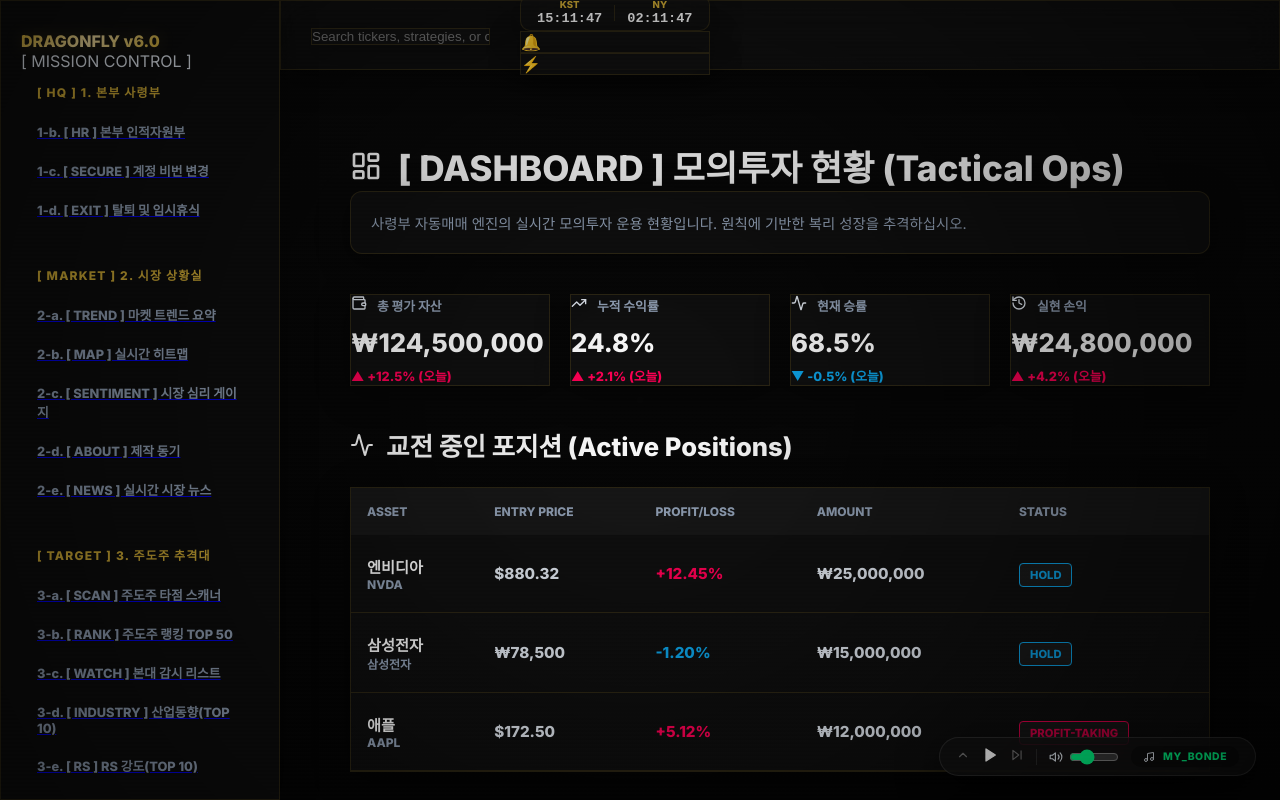
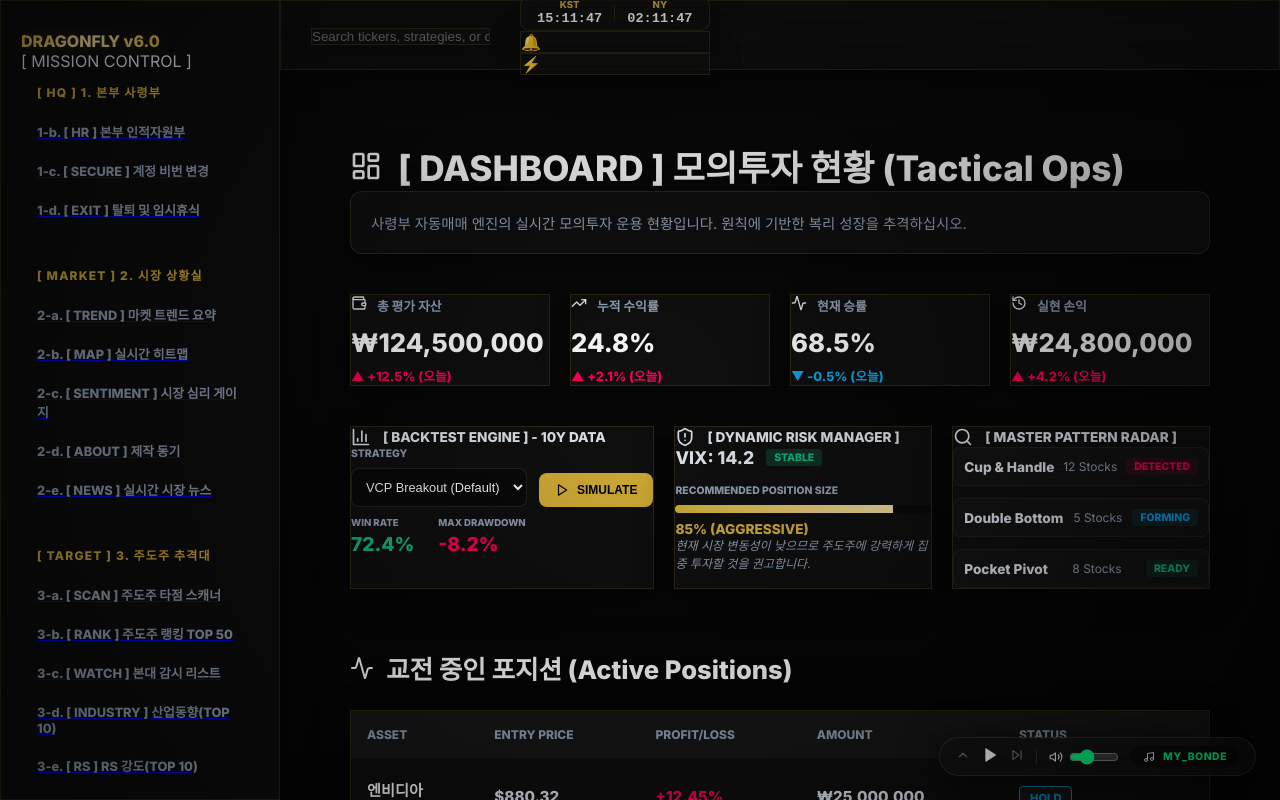
Before and after one commit to turtle-scanner/AUTO-BONDE, a Next.js app in the folder v6_terminal/: page /auto/dashboard in a window 1280 px wide. Shown: the top 800 px of the page. Built offline with nearby package versions, Linux system fonts and the light colour scheme.

Commit message:
Feature: Add Advanced Strategy (Backtest, Risk Manager, Pattern Radar) to Auto Dashboard

```diff
--- a/v6_terminal/app/auto/dashboard/page.tsx
+++ b/v6_terminal/app/auto/dashboard/page.tsx
@@ -2,7 +2,20 @@
 
 import React from 'react';
 import GlassCard from '@/components/GlassCard';
-import { LayoutDashboard, TrendingUp, TrendingDown, Wallet, Activity, History } from 'lucide-react';
+import {
+  LayoutDashboard,
+  TrendingUp,
+  TrendingDown,
+  Wallet,
+  Activity,
+  History,
+  Play,
+  ShieldAlert,
+  BarChart3,
+  Search,
+  Zap,
+  Percent
+} from 'lucide-react';
 
 export default function AutoDashboardPage() {
   const stats = [
@@ -42,6 +55,79 @@ export default function AutoDashboardPage() {
             </div>
           </GlassCard>
         ))}
+      </div>
+
+      {/* STRATEGIC MODULES GRID */}
+      <div className="strategic-grid">
+        {/* 1. Backtest Engine */}
+        <GlassCard className="strat-module backtest-module">
+          <div className="module-header">
+            <BarChart3 size={20} className="gold" /> [ BACKTEST ENGINE ] - 10Y DATA
+          </div>
+          <div className="module-content">
+            <div className="backtest-controls">
+              <div className="input-group">
+                <label>Strategy</label>
+                <select className="glass-select">
+                  <option>VCP Breakout (Default)</option>
+                  <option>Cup & Handle</option>
+                  <option>Pocket Pivot</option>
+                </select>
+              </div>
+              <button className="run-btn"><Play size={14} /> SIMULATE</button>
+            </div>
+            <div className="results-display">
+              <div className="res-item">
+                <span className="res-label">WIN RATE</span>
+                <span className="res-val status-up">72.4%</span>
+              </div>
+              <div className="res-item">
+                <span className="res-label">MAX DRAWDOWN</span>
+                <span className="res-val status-down">-8.2%</span>
+              </div>
+            </div>
+          </div>
+        </GlassCard>
+
+        {/* 2. Dynamic Position Sizing */}
+        <GlassCard className="strat-module risk-module">
+          <div className="module-header">
+            <ShieldAlert size={20} className="gold" /> [ DYNAMIC RISK MANAGER ]
+          </div>
+          <div className="module-content">
+            <div className="vix-monitor">
+              <div className="vix-val">VIX: 14.2 <span className="vix-status">STABLE</span></div>
+              <div className="sizing-advice">
+                <span className="advice-label">RECOMMENDED POSITION SIZE</span>
+                <div className="sizing-bar">
+                  <div className="sizing-fill" style={{ width: '85%' }}></div>
+                </div>
+                <span className="sizing-pct">85% (AGGRESSIVE)</span>
+              </div>
+            </div>
+            <p className="risk-text">현재 시장 변동성이 낮으므로 주도주에 강력하게 집중 투자할 것을 권고합니다.</p>
+          </div>
+        </GlassCard>
+
+        {/* 3. Master Pattern Radar */}
+        <GlassCard className="strat-module radar-module">
+          <div className="module-header">
+            <Search size={20} className="gold" /> [ MASTER PATTERN RADAR ]
+          </div>
+          <div className="radar-list">
+            {[
+              { name: "Cup & Handle", count: 12, status: "DETECTED" },
+              { name: "Double Bottom", count: 5, status: "FORMING" },
+              { name: "Pocket Pivot", count: 8, status: "READY" }
+            ].map((p, i) => (
+              <div key={i} className="radar-item">
+                <span className="p-name">{p.name}</span>
+                <span className="p-count">{p.count} Stocks</span>
+                <span className={`p-status ${p.status.toLowerCase()}`}>{p.status}</span>
+              </div>
+            ))}
+          </div>
+        </GlassCard>
       </div>
 
       <section className="dashboard-section">
@@ -124,6 +210,44 @@ export default function AutoDashboardPage() {
           50% { opacity: 0.6; }
         }
 
+        /* STRATEGIC MODULES */
+        .strategic-grid { display: grid; grid-template-columns: repeat(3, 1fr); gap: 20px; margin-bottom: 20px; }
+        .strat-module { padding: 24px; display: flex; flex-direction: column; gap: 20px; }
+        .module-header { font-size: 0.85rem; font-weight: 900; display: flex; align-items: center; gap: 12px; color: var(--gold-400); }
+        .gold { color: #d4af37; }
+
+        .backtest-controls { display: flex; justify-content: space-between; align-items: flex-end; gap: 12px; }
+        .input-group { flex: 1; display: flex; flex-direction: column; gap: 8px; }
+        .input-group label { font-size: 0.65rem; font-weight: 800; color: var(--text-muted); text-transform: uppercase; }
+        .glass-select { background: rgba(0,0,0,0.3); border: 1px solid rgba(255,255,255,0.1); color: white; padding: 10px; border-radius: 8px; font-size: 0.8rem; outline: none; }
+        .run-btn { background: var(--primary); color: black; border: none; padding: 10px 16px; border-radius: 8px; font-size: 0.75rem; font-weight: 900; display: flex; align-items: center; gap: 8px; cursor: pointer; }
+
+        .results-display { display: flex; gap: 24px; margin-top: 10px; }
+        .res-item { display: flex; flex-direction: column; gap: 4px; }
+        .res-label { font-size: 0.6rem; font-weight: 800; color: var(--text-muted); }
+        .res-val { font-size: 1.2rem; font-weight: 900; }
+        .status-up { color: #10b981; }
+        .status-down { color: #ff0055; }
+
+        .vix-monitor { display: flex; flex-direction: column; gap: 16px; }
+        .vix-val { font-size: 1.1rem; font-weight: 900; display: flex; align-items: center; gap: 12px; }
+        .vix-status { font-size: 0.65rem; background: rgba(16, 185, 129, 0.2); color: #10b981; padding: 2px 8px; border-radius: 4px; }
+        .sizing-advice { display: flex; flex-direction: column; gap: 8px; }
+        .advice-label { font-size: 0.65rem; font-weight: 800; color: var(--text-muted); }
+        .sizing-bar { width: 100%; height: 8px; background: rgba(0,0,0,0.3); border-radius: 4px; overflow: hidden; }
+        .sizing-fill { height: 100%; background: linear-gradient(to right, var(--primary), var(--secondary)); }
+        .sizing-pct { font-size: 0.85rem; font-weight: 900; color: var(--primary); }
+        .risk-text { font-size: 0.75rem; color: var(--text-muted); line-height: 1.5; font-style: italic; }
+
+        .radar-list { display: flex; flex-direction: column; gap: 12px; }
+        .radar-item { display: flex; justify-content: space-between; align-items: center; padding: 10px; background: rgba(255,255,255,0.02); border-radius: 8px; border: 1px solid rgba(255,255,255,0.05); }
+        .p-name { font-size: 0.85rem; font-weight: 800; }
+        .p-count { font-size: 0.75rem; color: var(--text-muted); }
+        .p-status { font-size: 0.65rem; font-weight: 900; padding: 2px 8px; border-radius: 4px; }
+        .p-status.detected { background: rgba(255, 0, 85, 0.1); color: #ff0055; }
+        .p-status.forming { background: rgba(14, 165, 233, 0.1); color: #0ea5e9; }
+        .p-status.ready { background: rgba(16, 185, 129, 0.1); color: #10b981; }
+
         .dashboard-footer { margin-top: 40px; text-align: center; border-top: 1px solid var(--card-border); padding-top: 30px; }
         .insight-label { color: var(--primary); font-size: 0.8rem; font-weight: 900; margin-bottom: 10px; }
         .insight-quote { font-size: 0.95rem; color: var(--text-muted); font-style: italic; }
```
